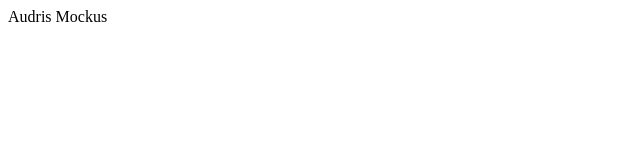
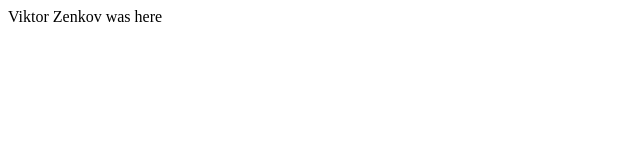
Before and after one commit to viktorZenkov/webserver, a plain HTML site: page index.html in a window 1280 px wide. Shown: the full height of the page, 0-640 px from the left. Drawn offline with Linux system fonts and the light colour scheme.

Commit message:
Update index.html

```diff
--- a/index.html
+++ b/index.html
@@ -1,5 +1,5 @@
 <html>
 <body>
-Audris Mockus
+Viktor Zenkov was here
 </body>
 </html>
```
